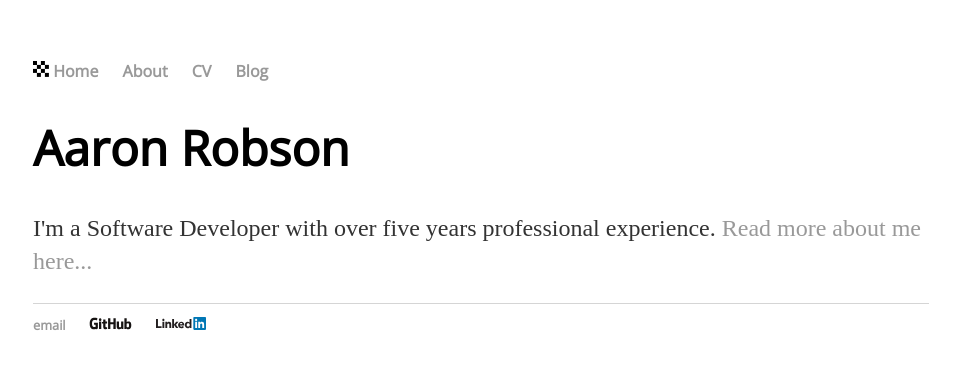
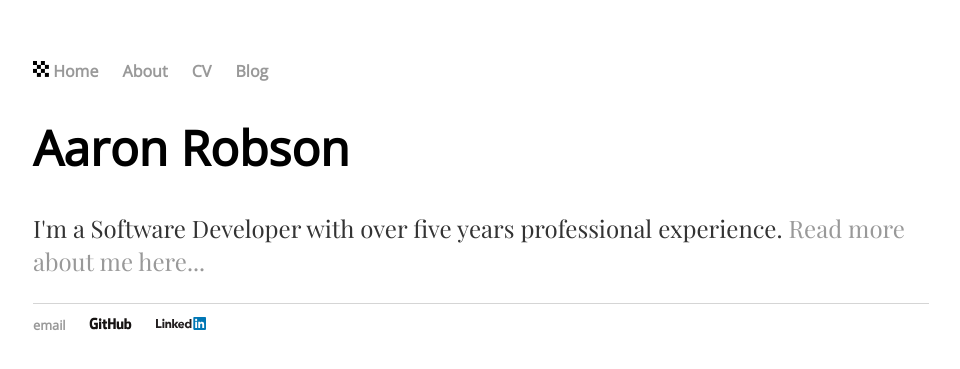
Before and after one commit to AaronRobson/AaronRobson.github.io, a Jekyll site: the page built from index.html, in a window 1280 px wide. Shown: the top 369 px of the page, without its empty margins (159-1119 px from the left). Built offline with Jekyll 4.4.1, drawn with Linux system fonts in a browser that asks for light colours.

Commit message:
Fixing the kerning on everything browser I have tried.
Put the font in the body rather than the everythng which some broswers
seem to ignore.

```diff
--- a/static/css/main.css
+++ b/static/css/main.css
@@ -1,11 +1,9 @@
-. {
-  font-family: 'Playfair Display', serif;
-}
-
 body {
   margin: 60px auto; width: 70%;
 
-  /*text-rendering:optimizeLegibility;*/
+  font-family: 'Playfair Display', serif;
+
+  text-rendering:optimizeLegibility;
   -o-font-feature-settings: 'liga' 1, 'kern';
   -moz-font-feature-settings: 'liga=1', 'kern=1'; /* FF old */
   -moz-font-feature-settings: 'liga' 1, 'kern';
```
